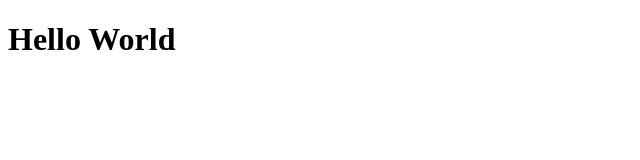
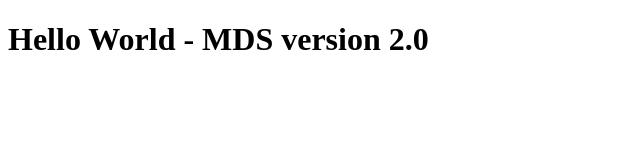
Before and after one commit to mshouse8624/hello-world-website-creation-azure, a plain HTML site: page index.html in a window 1280 px wide. Shown: the whole page, without its empty margins (0-640 px from the left). Drawn offline with Linux system fonts and the light colour scheme.

Commit message:
Update index.html file.

```diff
--- a/index.html
+++ b/index.html
@@ -9,6 +9,6 @@
     </head>
 
     <body>
-        <h1>Hello World</h1>
+        <h1>Hello World - MDS version 2.0</h1>
     </body>
 </html>
```
